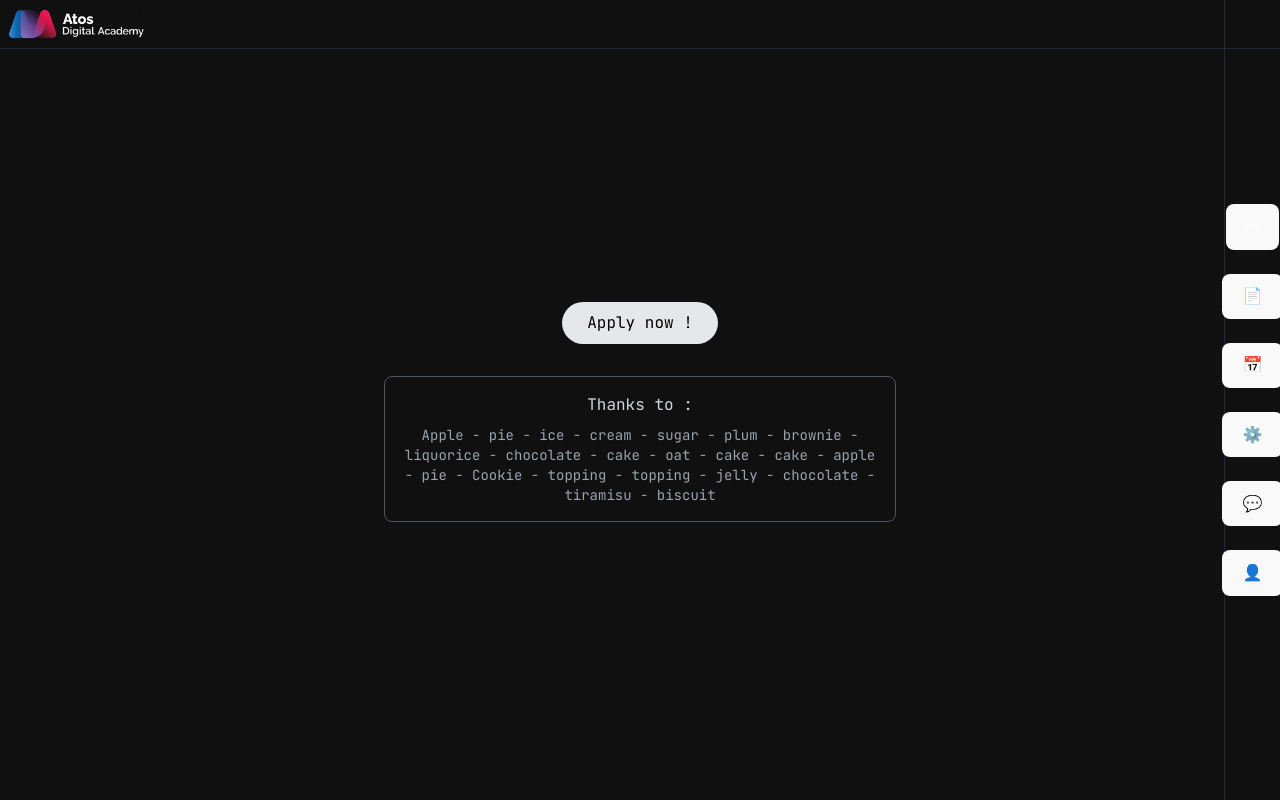
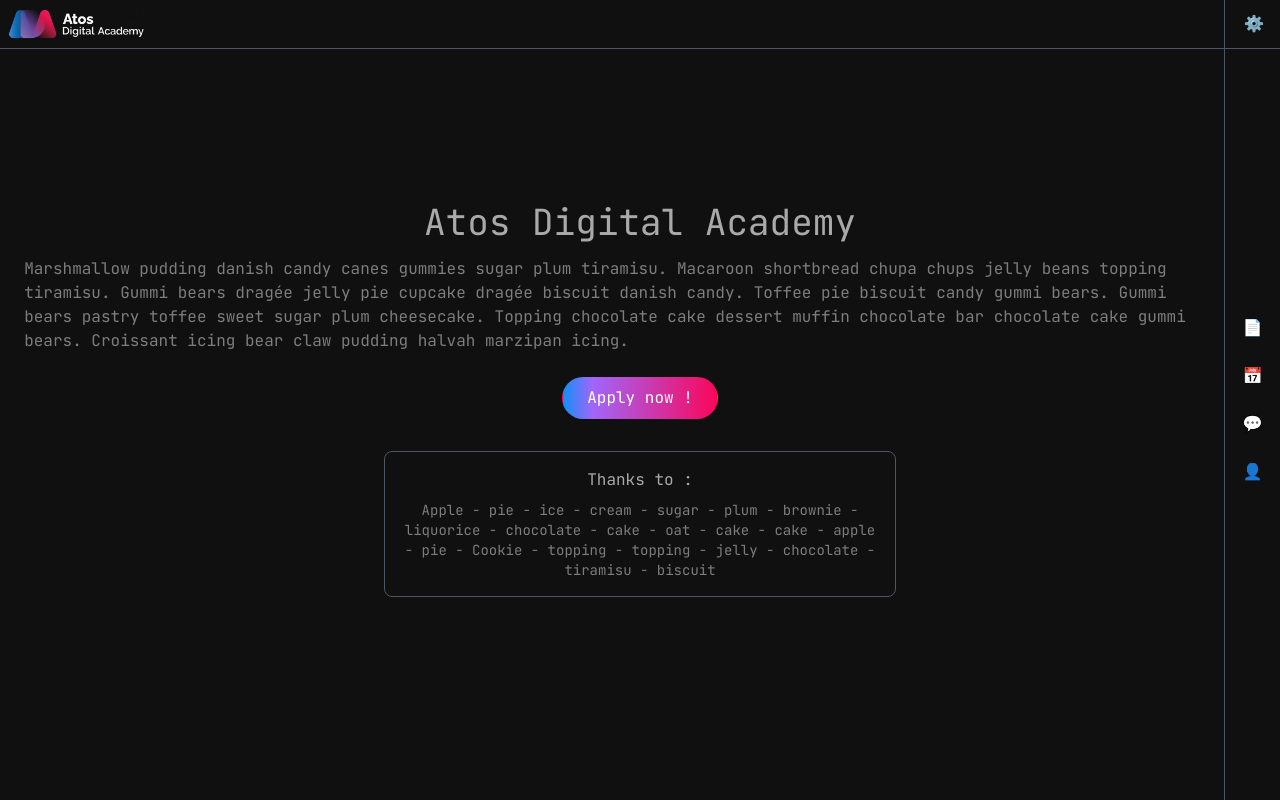
Before and after one commit to Cypher1305/Atos-Digital-Academy, a React (Vite) app in the folder ada-fe/: page / in a window 1280 px wide. Built offline with nearby package versions, Linux system fonts and the light colour scheme.

Commit message:
add content to Landing page

```diff
--- a/ada-fe/src/components/Button.tsx
+++ b/ada-fe/src/components/Button.tsx
@@ -1,3 +1,4 @@
+import "./../styles/style.css"
 interface ButtonProps {
   label: string;
   onClick?: () => void;
@@ -7,7 +8,7 @@
   return (
     <button
       onClick={onClick}
-      className="bg-gray-200 text-black font-medium px-6 py-2 rounded-full hover:bg-gray-300 transition"
+      className="bouton text-black font-medium px-6 py-2 rounded-full hover:bg-gray-300 transition"
     >
       {label}
     </button>
--- a/ada-fe/src/components/Card.tsx
+++ b/ada-fe/src/components/Card.tsx
@@ -6,8 +6,8 @@
 export const Card: React.FC<CardProps> = ({ title, items }) => {
   return (
     <div className="border border-gray-600 rounded-lg p-4 mt-8 max-w-lg mx-auto">
-      <p className="text-center text-gray-300 mb-2">{title}</p>
-      <p className="text-center text-sm text-gray-400">
+      <p className="text-center title-color mb-2">{title}</p>
+      <p className="text-center text-sm text-color">
         {items.join(" - ")}
       </p>
     </div>
--- a/ada-fe/src/components/Header.tsx
+++ /dev/null
@@ -1,19 +0,0 @@
-
-export const Header = () => {
-  return (
-    <>
-      <div className="flex fixed top-0 left-0 w-full h-auto p-1 border-b border-gray-800">
-        <img src="/logo.png" alt="ADA logo" className="logo" />
-      </div>
-      {/* Sidebar */}
-      <aside className=" fixed top-auto right-0 w-14 flex flex-col items-center justify-center space-y-6 border-l border-gray-800 h-full">
-        <button>✂</button>
-        <button>📄</button>
-        <button>📅</button>
-        <button>⚙️</button>
-        <button>💬</button>
-        <button>👤</button>
-      </aside>
-    </>
-  );
-};
--- a/ada-fe/src/index.css
+++ b/ada-fe/src/index.css
@@ -1,4 +1,3 @@
-
 @tailwind base;
 @tailwind components;
 @tailwind utilities;
@@ -49,6 +48,23 @@
   line-height: 1.1;
 }
 
+.title{
+  font-size: 36px;
+  margin-bottom: 15px;
+}
+
+.title-color{
+  color: darkgray;
+}
+.text-color{
+  color: rgb(126, 125, 125);
+}
+
+.paragraph{
+  width: 98%;
+  margin-right: 40px;
+}
+
 button {
   border-radius: 8px;
   border: 1px solid transparent;
--- a/ada-fe/src/pages/Home.tsx
+++ b/ada-fe/src/pages/Home.tsx
@@ -1,11 +1,15 @@
-import { Header } from "../components/Header";
+import { Header } from "../partials/Header";
 import { Button } from "../components/Button";
 import { Card } from "../components/Card";
 
 export const Home = () => {
   return (
-    <div className="text-white min-h-screen flex flex-col justify-center items-center p-8">
+    <div className="text min-h-screen flex flex-col justify-center items-center p-8 mx-auto">
       <Header/>
+
+      <h1 className="title title-color justify-center ">Atos Digital Academy</h1>
+
+      <p className="text-color paragraph">Marshmallow pudding danish candy canes gummies sugar plum tiramisu. Macaroon shortbread chupa chups jelly beans topping tiramisu. Gummi bears dragée jelly pie cupcake dragée biscuit danish candy. Toffee pie biscuit candy gummi bears. Gummi bears pastry toffee sweet sugar plum cheesecake. Topping chocolate cake dessert muffin chocolate bar chocolate cake gummi bears. Croissant icing bear claw pudding halvah marzipan icing.</p>
 
       <div className="mt-6">
         <Button label="Apply now !" onClick={() => alert("Apply clicked")} />
--- /dev/null
+++ b/ada-fe/src/partials/Header.tsx
@@ -0,0 +1,21 @@
+
+export const Header = () => {
+  return (
+    <>
+      {/* Topbar */}
+      <div className="flex items-center fixed top-0 w-full h-auto p-1 border-b border-gray-600">
+        <img src="/logo.png" alt="ADA logo" className="logo left-0" />
+        <a className="ml-auto mr-3">⚙️</a>
+      </div>
+
+      {/* Sidebar */}
+      <aside className=" fixed top-auto right-0 w-14 flex flex-col items-center justify-center space-y-6 border-l border-gray-600 h-full">
+        <a>📄</a>
+        <a>📅</a>
+        <a>💬</a>
+        <a>👤</a>
+      </aside>
+
+    </>
+  );
+};
--- a/ada-fe/src/styles/style.css
+++ b/ada-fe/src/styles/style.css
@@ -1,5 +1,16 @@
-.logo{
-    width: auto;
-    height: 40px;
+.bouton{
+    background: #128FF7;
+    background: -webkit-linear-gradient(90deg, rgba(18, 143, 247, 1) 0%, rgba(160, 102, 250, 1) 19%, rgba(250, 7, 89, 1) 100%);
+    background: -moz-linear-gradient(90deg, rgba(18, 143, 247, 1) 0%, rgba(160, 102, 250, 1) 19%, rgba(250, 7, 89, 1) 100%);
+    background: linear-gradient(90deg, rgba(18, 143, 247, 1) 0%, rgba(160, 102, 250, 1) 19%, rgba(250, 7, 89, 1) 100%);
+    filter: progid:DXImageTransform.Microsoft.gradient(startColorstr="#128FF7", endColorstr="#FA0759", GradientType=1);
+    color: #FFF;
+    font-weight: bold;
+}
+
+.bouton:hover{
+    background: #FFF;
+    color: black;
+    font-weight: bold;
 
 }
```
